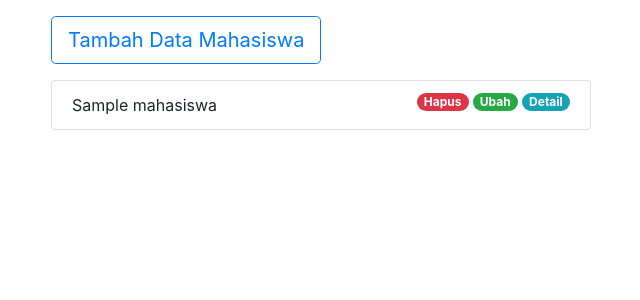
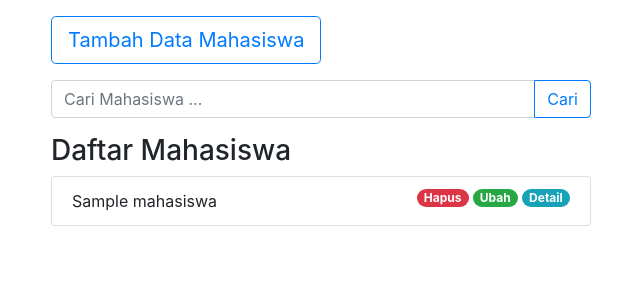
Before and after one commit to satriab18/tugas-rekweb-codeigniter, a CodeIgniter app: page /ci-app/mahasiswa in a window 1280 px wide. Shown: the part 56-356 px from the top of the page, without its empty margins (34-674 px from the left). Run offline with CodeIgniter, Linux system fonts and the light colour scheme; tables that the repository leaves empty or names only in its code hold one stand-in row (values such as "Sample post").

Commit message:
Menambahkan fitur Search

```diff
--- a/application/controllers/Mahasiswa.php
+++ b/application/controllers/Mahasiswa.php
@@ -13,6 +13,9 @@ class Mahasiswa extends CI_Controller{
     public function index(){
         $data['judul'] = 'Daftar Mahasiswa';
         $data['mahasiswa'] = $this->Mahasiswa_model->getAllMahasiswa();
+        if ($this->input->post('keyword')) {
+            $data['mahasiswa'] = $this->Mahasiswa_model->cariDataMahasiswa();
+        }
         $this->load->view('templates/header', $data);
         $this->load->view('mahasiswa/index');
         $this->load->view('templates/footer');
--- a/application/models/Mahasiswa_model.php
+++ b/application/models/Mahasiswa_model.php
@@ -38,4 +38,13 @@ class Mahasiswa_model extends CI_model{
 
     }
 
+    public function cariDataMahasiswa(){
+        $keyword = $this->input->post('keyword', true);
+        $this->db->like('nama',$keyword);
+        $this->db->or_like('nrp',$keyword);
+        $this->db->or_like('jurusan',$keyword);
+        $this->db->or_like('email',$keyword);
+        return $this->db->get('mahasiswa')->result_array();
+    }
+
 }
--- a/application/views/mahasiswa/index.php
+++ b/application/views/mahasiswa/index.php
@@ -24,6 +24,25 @@
 
     <div class="row mt-3">
         <div class="col-md-6">
+            <form action="" method="post">
+            <div class="input-group">
+            <input type="text" class="form-control" placeholder="Cari Mahasiswa ... " name="keyword">
+            <div class="input-group-append">
+            <button class="btn btn-outline-primary" type="submit" id="cari">Cari</button>
+            </div>
+            </div>
+            </form>
+        </div>
+    </div>
+
+    <div class="row mt-3">
+        <div class="col-md-6">
+        <h3>Daftar Mahasiswa</h3>
+        <?php if (empty($mahasiswa)) : ?>
+        <div class="alert alert-danger" role="alert">
+        Data Mahasiswa tidak ditemukan !
+        </div>
+        <?php endif; ?>
             <ul class="list-group">
             <?php foreach($mahasiswa as $mhs) : ?>
                 <li class="list-group-item"><?=$mhs['nama']?></<li>
```
